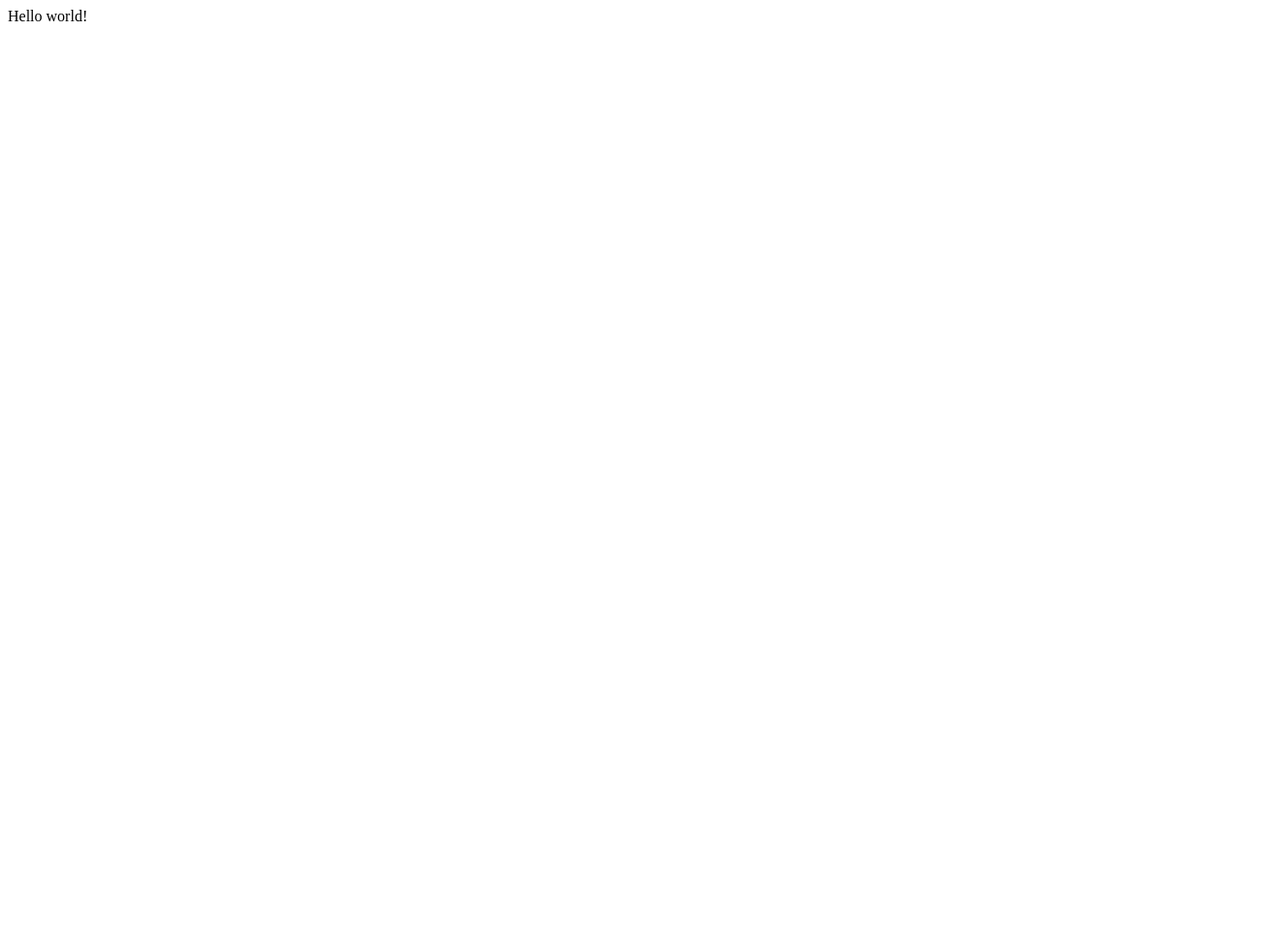
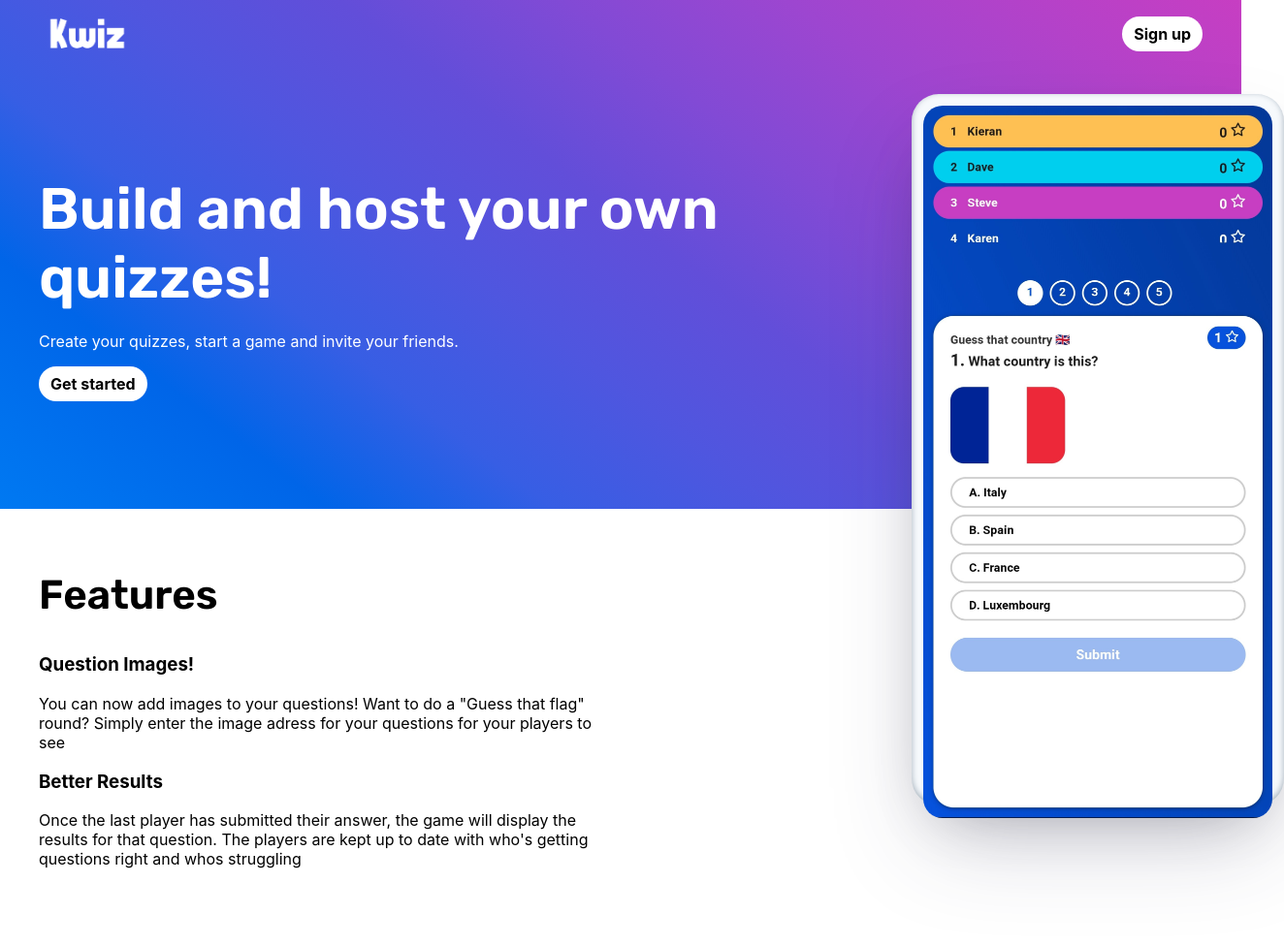
Before and after one commit to KChadwick96/Kwiz-Landing, a Gatsby site: page / in a window 1280 px wide. Shown: the whole page at 97% size, 1324 px wide, since content can reach past the window. Before the commit the page ends 800 px from the top, so only its background shows below. Built offline with nearby package versions, Linux system fonts and the light colour scheme; Gatsby itself is replaced by a stand-in of ours.

Commit message:
The actual landing page

```diff
--- /dev/null
+++ b/gatsby-browser.js
@@ -0,0 +1 @@
+require("typeface-rubik")
--- /dev/null
+++ b/src/pages/index.css
@@ -0,0 +1,142 @@
+/* GLOBAL */
+* {
+  font-family: -apple-system, BlinkMacSystemFont, "Segoe UI", "Roboto",
+    "Helvetica Neue", sans-serif;
+}
+
+:root {
+  --unit-smaller: 4px;
+  --unit-small: 8px;
+  --unit-medium: 12px;
+  --unit-large: 20px;
+  --unit-larger: 28px;
+  --unit-largest: 36px;
+
+  --container-width: 1200px;
+  --border-radius: 24px;
+}
+
+html,
+body {
+  padding: 0;
+  margin: 0;
+  height: 100%;
+  width: 100%;
+}
+
+h1 {
+  font-family: "Rubik", sans-serif;
+  font-size: 60px;
+  font-weight: 600;
+  margin-top: 0;
+  margin-bottom: var(--unit-large);
+}
+
+h2 {
+  font-family: "Rubik", sans-serif;
+  font-size: 42px;
+  font-weight: 600;
+  margin-top: 0;
+}
+
+.container {
+  max-width: var(--container-width);
+  position: relative;
+  margin: 0 auto;
+  width: 100%;
+  padding: var(--unit-larger) var(--unit-large);
+}
+
+.button {
+  display: inline-block;
+  background-color: white;
+  color: black;
+  padding: var(--unit-small) var(--unit-medium);
+  border-radius: var(--border-radius);
+  text-decoration: none;
+  font-weight: 700;
+}
+
+/* LANDING */
+.landing {
+  min-height: 100vh;
+  overflow-x: none;
+  background: linear-gradient(
+    to right top,
+    #0099ff,
+    #008dfb,
+    #0080f5,
+    #0073ef,
+    #0065e8,
+    #375ee4,
+    #4f56df,
+    #624ed9,
+    #824ad5,
+    #9d46d0,
+    #b342c9,
+    #c73ec2
+  );
+}
+
+.landing__section--secondary {
+  background-color: white;
+}
+
+.landing__section--main {
+  display: flex;
+  min-height: 400px;
+  color: white;
+}
+
+.landing__secondary-content {
+  color: var(--color-black);
+  padding: var(--unit-largest) 0;
+  display: flex;
+  align-items: center;
+  color: black;
+}
+
+.landing-header {
+  padding: var(--unit-medium);
+}
+
+.landing-header__wrapper {
+  max-width: var(--container-width);
+  margin: 0 auto;
+  display: flex;
+  align-items: center;
+  justify-content: space-between;
+}
+
+.landing__main-device {
+  flex: 1;
+  position: relative;
+}
+
+.device {
+  width: 360px;
+  height: 710px;
+  padding: 12px;
+  border-radius: 28px;
+  background: #f6f9fc;
+  box-shadow: 0 50px 100px -20px rgba(50, 50, 93, 0.25),
+    0 30px 60px -30px rgba(0, 0, 0, 0.3),
+    inset 0 -2px 6px 0 rgba(10, 37, 64, 0.35);
+  user-select: none;
+  position: absolute;
+  z-index: 10;
+  left: 0;
+  right: 0;
+  margin: 0 auto;
+}
+
+.device img {
+  border-radius: 20px;
+  max-width: 100%;
+}
+
+@media only screen and (max-width: 576px) {
+  .landing__main-device {
+    display: none;
+  }
+}
--- a/src/pages/index.js
+++ b/src/pages/index.js
@@ -1,5 +1,83 @@
 import React from "react"
 
-export default function Home() {
-  return <div>Hello world!</div>
+import "./index.css"
+
+const PhonePreview = () => (
+  <div className="device">
+    <img src="/img/game.jpg" alt="Game preview" />
+  </div>
+)
+
+const Navbar = () => (
+  <nav className="landing-header">
+    <div className="landing-header__wrapper">
+      <img src="/img/logo.png" alt="Kwiz" style={{ maxWidth: "100px" }} />
+      <div>
+        <a className="button" href="https://kwizgame.com/register">
+          Sign up
+        </a>
+      </div>
+    </div>
+  </nav>
+)
+
+const Landing = () => {
+  return (
+    <div className="landing">
+      <Navbar />
+
+      <section className="landing__section--main">
+        <div className="container landing__section--main">
+          <div
+            style={{
+              flex: "1 0 50%",
+              minHeight: "400px",
+              display: "flex",
+              alignItems: "center",
+            }}
+          >
+            <div>
+              <h1>Build and host your own quizzes!</h1>
+              <p className="--margin-bottom-large">
+                Create your quizzes, start a game and invite your friends.
+              </p>
+              <a className="button" href="https://kwizgame.com/register">
+                Get started
+              </a>
+            </div>
+          </div>
+          <div className="landing__main-device">
+            <PhonePreview />
+          </div>
+        </div>
+      </section>
+
+      <section className="landing__section landing__section--secondary">
+        <div className="container">
+          <div className="landing__secondary-content">
+            <div style={{ flex: "1" }}>
+              <h2>Features</h2>
+
+              <h3 variant="display-three">Question Images!</h3>
+              <p className="--margin-bottom-larger">
+                You can now add images to your questions! Want to do a "Guess
+                that flag" round? Simply enter the image adress for your
+                questions for your players to see
+              </p>
+
+              <h3>Better Results</h3>
+              <p>
+                Once the last player has submitted their answer, the game will
+                display the results for that question. The players are kept up
+                to date with who's getting questions right and whos struggling
+              </p>
+            </div>
+            <div style={{ flex: "1" }}></div>
+          </div>
+        </div>
+      </section>
+    </div>
+  )
 }
+
+export default Landing
```
Also changed, not shown: package.json (+5 -7 lines), static/img/game.jpg (added), static/img/logo.png (added), 1 other file.
